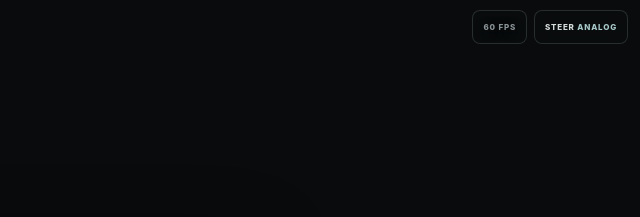
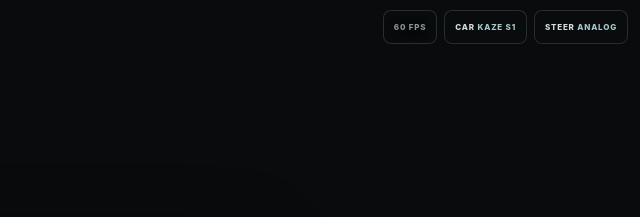
Before and after one commit to Islandyout/Neon-Pursuit, a website built with Vite: page index.html in a window 1280 px wide. Shown: the top 217 px of the page, 640-1280 px from the left. Built offline with nearby package versions, Linux system fonts and the light colour scheme; what @babylonjs/core would draw is missing.

Commit message:
feat(a02,a11): expose vehicle selector in HUD

```diff
--- a/index.html
+++ b/index.html
@@ -24,6 +24,7 @@
         </div>
         <div class="top-actions">
           <span id="fps" class="telemetry-chip">60 FPS</span>
+          <button id="vehicle-button" class="top-button" type="button">CAR <span id="vehicle-label">KAZE S1</span></button>
           <button id="control-mode-button" class="top-button" type="button">STEER <span id="control-mode-label">ANALOG</span></button>
           <button id="install-button" class="top-button hidden" type="button">INSTALL</button>
         </div>
```
